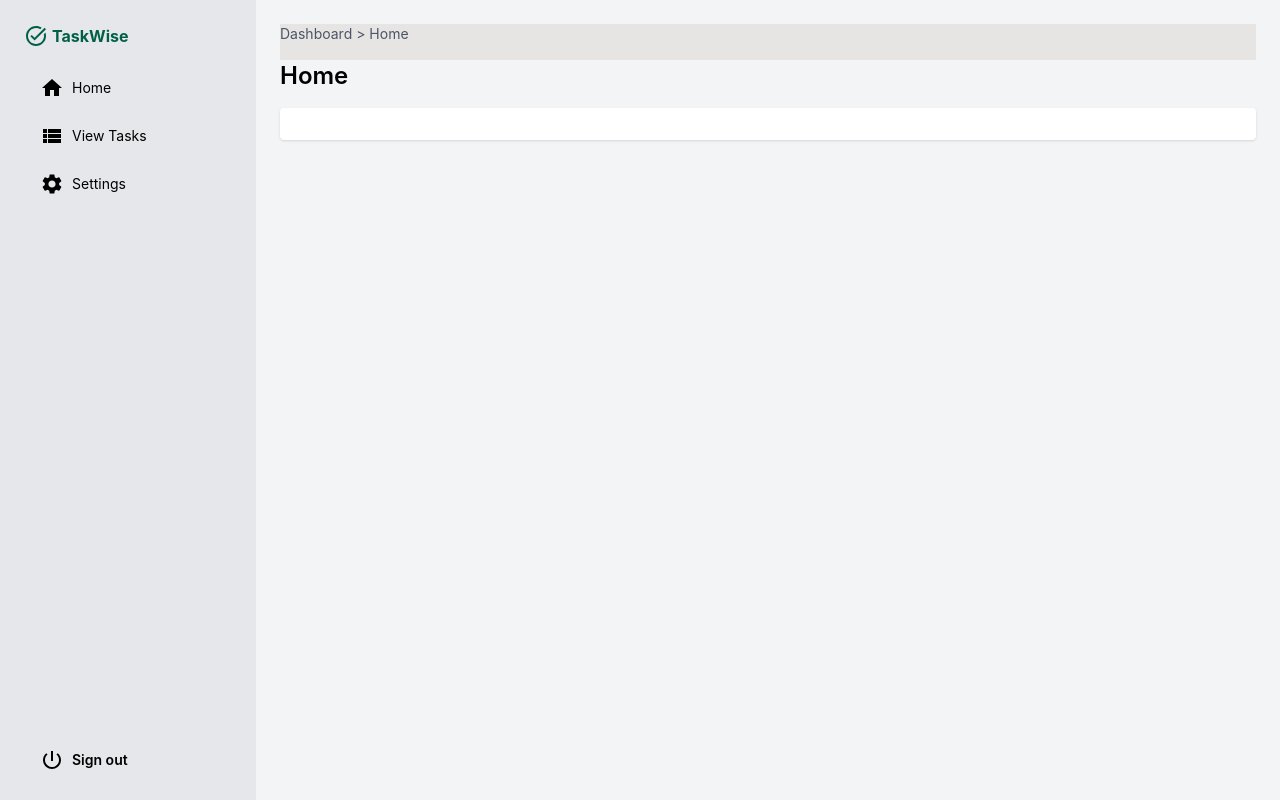
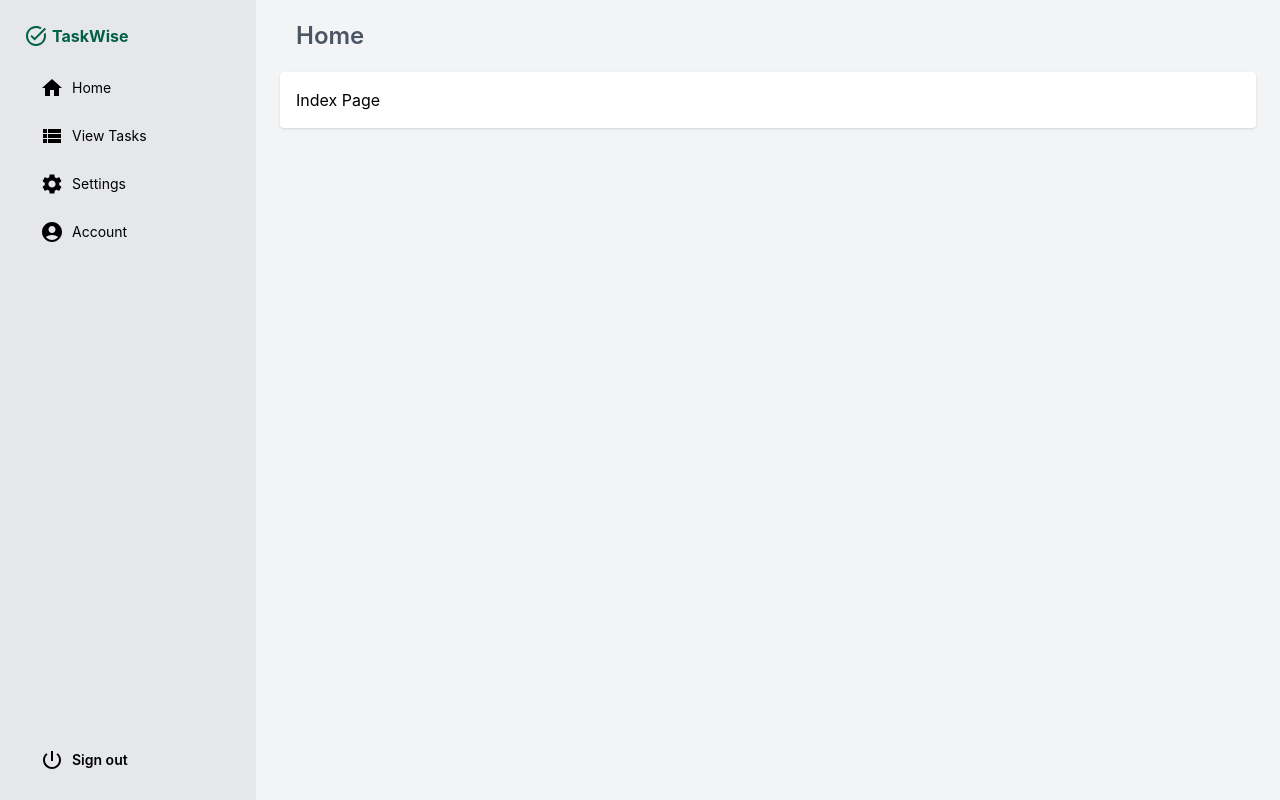
Before and after one commit to fabricemu/TaskWise, a React (Vite) app in the folder client/: page /dashboard in a window 1280 px wide. Built offline with nearby package versions, Linux system fonts and the light colour scheme; no server answers; sample sign-in values are in the browser's storage.

Commit message:
Add changes

```diff
--- /dev/null
+++ b/client/src/pages/Account.tsx
@@ -0,0 +1,11 @@
+import React from "react";
+
+const Account = () => {
+    return (
+        <>
+            <h2>Account Info</h2>
+        </>
+    )
+};
+
+export default Account;
--- /dev/null
+++ b/client/src/pages/Index.tsx
@@ -0,0 +1,11 @@
+import React from "react";
+
+const Index = () => {
+    return (
+        <>
+            <h2>Index Page</h2>
+        </>
+    )
+};
+
+export default Index;
--- a/client/src/pages/dashboard.tsx
+++ b/client/src/pages/dashboard.tsx
@@ -1,14 +1,17 @@
 import React, {useState} from "react";
-import {Home, TaskAlt,ViewList, Settings, PowerSettingsNew} from "@mui/icons-material";
+import {Home, TaskAlt, ViewList, Settings, PowerSettingsNew, AccountCircle} from "@mui/icons-material";
 import {Link} from "react-router-dom";
 import {motion} from "framer-motion";
-import {fadeIn} from "../variants.tsx";
+import {fadeIn, popUp} from "../variants.tsx";
+import Index from "./Index.tsx";
 import AddTask from "./AddTask.tsx";
 import ViewTasks from "./ViewTasks.tsx";
+import Account from "./Account.tsx";
+
 const Dashboard: React.FC = () => {
     const [currentPage, setCurrentPage] = useState("Home");
     const [isSidebarOpen, setIsSidebarOpen] = useState(false);
-    const [activeComponent, setActiveComponent] = useState()
+    const [activeComponent, setActiveComponent] = useState('Home')
     const toggleSidebar = () => {
         setIsSidebarOpen(!isSidebarOpen);
     };
@@ -25,6 +28,7 @@ const Dashboard: React.FC = () => {
                 variants={fadeIn('right', 0.1)}
                 initial='hidden'
                 animate='show'
+                exit='hidden'
                 className={`fixed left-0 top-0 h-full w-64 bg-gray-200 p-6 md:block z-2 ${isSidebarOpen ? 'block' : 'hidden'}`}>
                 <div className="flex items-center gap-1 font-bold text-emerald-800">
                     <TaskAlt/> TaskWise
@@ -39,7 +43,7 @@ const Dashboard: React.FC = () => {
                     <li>
                         <a
                             href="#"
-                            onClick={() => handleNavigation("ViewTasks")}
+                            onClick={() => handleNavigation("Tasks")}
                             className="flex items-center gap-2 py-2 px-4 hover:bg-gray-700 rounded"
                         >
                             <ViewList/>View Tasks
@@ -49,6 +53,12 @@ const Dashboard: React.FC = () => {
                         <a href="#" onClick={() => handleNavigation("Settings")}
                            className="flex items-center gap-2 py-2 px-4 hover:bg-gray-700 rounded">
                             <Settings/> Settings
+                        </a>
+                    </li>
+                    <li>
+                        <a href="#" onClick={() => handleNavigation("Account")}
+                           className="flex items-center gap-2 py-2 px-4 hover:bg-gray-700 rounded">
+                            <AccountCircle/> Account
                         </a>
                     </li>
                     <li className="mt-auto">
@@ -64,10 +74,10 @@ const Dashboard: React.FC = () => {
             </motion.aside>
 
             {/* Main Content */}
-            <main className="flex-1 md:ml-64 overflow-y-auto p-6">
-                <div className="flex justify-between sticky top-0 bg-stone-200">
-                    <nav className="text-gray-600 text-sm mb-4">
-                        <span>Dashboard &gt; {currentPage}</span>
+            <main className="flex-1 md:ml-64 overflow-y-auto px-6">
+                <div className="flex justify-between sticky top-0 py-5 px-4">
+                    <nav className="text-gray-600">
+                        <h2 className="text-2xl font-semibold">{currentPage}</h2>
                     </nav>
                     <motion.button
                         whileHover={{scale: 1.1}}
@@ -76,18 +86,21 @@ const Dashboard: React.FC = () => {
                         ☰
                     </motion.button>
                 </div>
-                <h2 className="text-2xl font-semibold mb-4">{currentPage}</h2>
+
                 <div className="grid grid-cols-1 md:grid-cols-2 gap-4">
-                    {/*{Array.from({length: 2}, (_, i) => (*/}
-                    {/*    <div key={i} className="bg-white p-4 shadow rounded">*/}
-                    {/*        Card {i + 1}*/}
-                    {/*    </div>*/}
-                    {/*))}*/}
                     {activeComponent === "AddTask" && <AddTask/>}
                 </div>
-                <div className="bg-white p-4 shadow rounded">
-                    {activeComponent === "ViewTasks" && <ViewTasks/>}
-                </div>
+                <motion.div
+                    key={activeComponent}
+                    variants={popUp('up', 0.3)}
+                    initial='hidden'
+                    animate='show'
+                    exit='hidden'
+                    className="bg-white p-4 shadow rounded">
+                    {activeComponent === "Tasks" && <ViewTasks/>}
+                    {activeComponent === "Home" && <Index/>}
+                    {activeComponent === "Account" && <Account/>}
+                </motion.div>
             </main>
         </div>
     );
--- a/client/src/variants.tsx
+++ b/client/src/variants.tsx
@@ -14,10 +14,34 @@ export const fadeIn = (
             opacity: 1,
             transition: {
                 type: "tween",
-                duration: 0.8,
+                duration: 0.6,
                 delay: delay, // Corrected to use the passed delay value
                 ease: [0.25, 0.25, 0.25, 0.75],
             },
         },
     };
 };
+
+export const popUp = (
+    direction: "up" | "down" | "left" | "right",
+    delay: number
+) => {
+    return {
+        hidden: {
+            y: direction === "up" ? 40 : direction === "down" ? -40 : 0,
+            x: direction === "left" ? 40 : direction === "right" ? -40 : 0,
+            opacity: 0, // Add opacity for smooth transition
+        },
+        show: {
+            y: 0,
+            x: 0,
+            opacity: 1,
+            transition: {
+                type: "spring",
+                duration: 0.2,
+                delay: delay, // Corrected to use the passed delay value
+                ease: [0.15, 0.15, 0.15, 0.50],
+            },
+        },
+    };
+};
```
